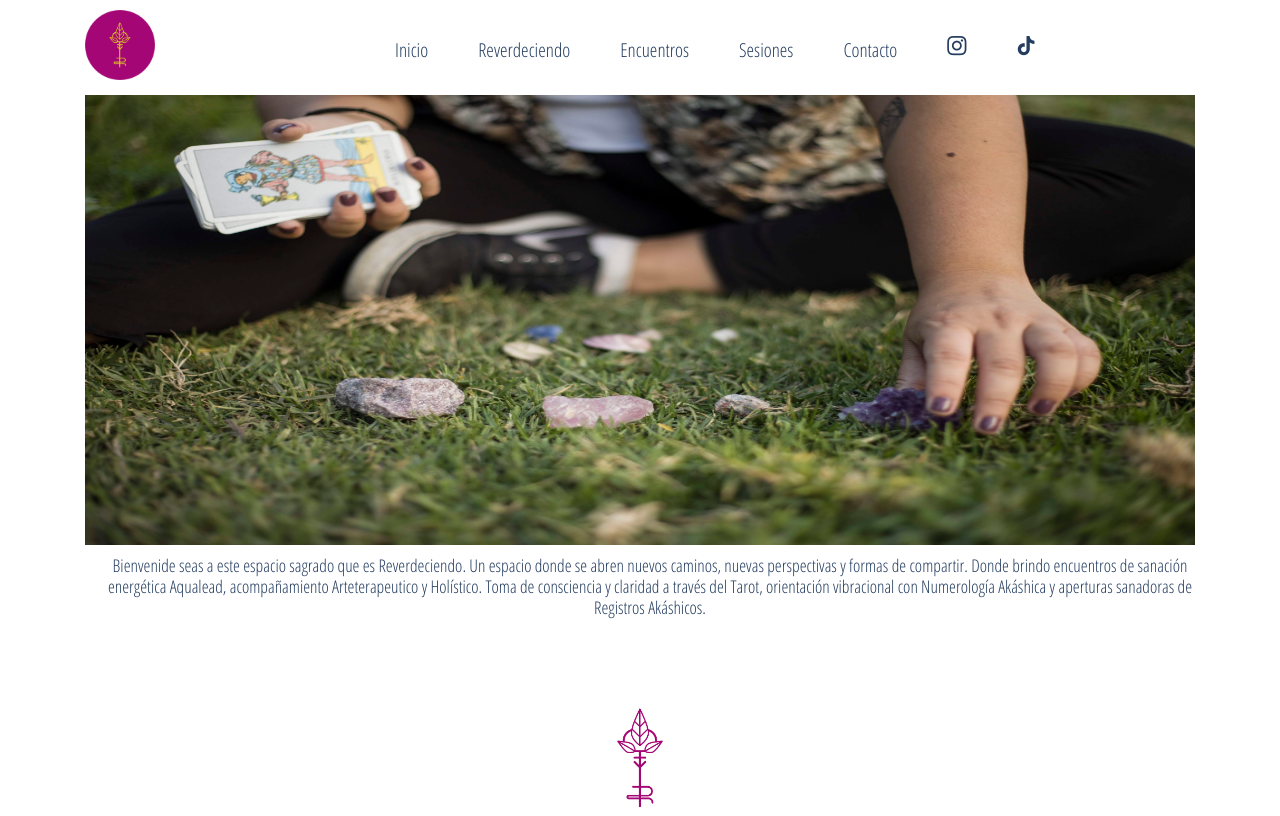
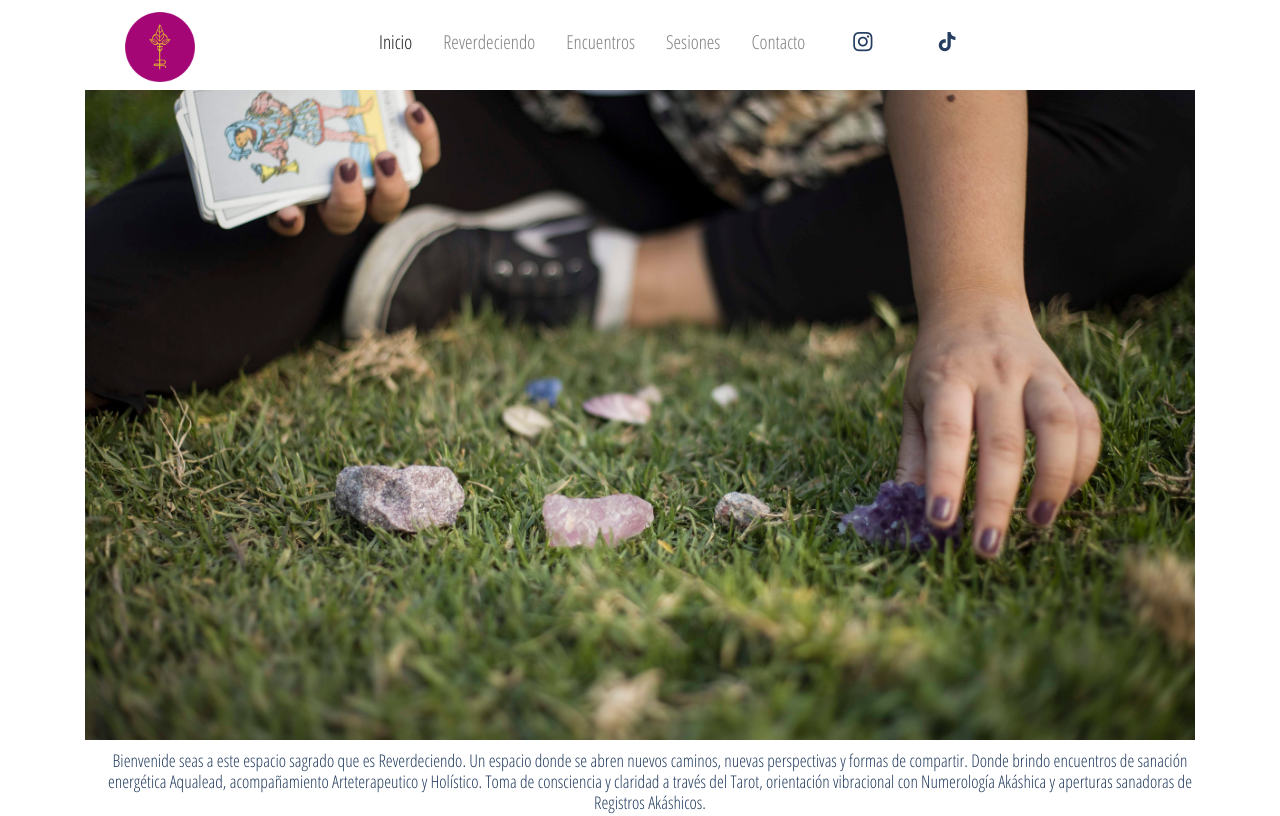
Before and after one commit to brancmi/proyecto-reverdeciendo, a website: page index.html in a window 1280 px wide. Shown: the top 816 px of the page. Drawn offline with nearby package versions, Linux system fonts and the light colour scheme; files whose address does not match are found by name.

Commit message:
Detalles navbar

```diff
--- a/index.html
+++ b/index.html
@@ -12,28 +12,54 @@
         <script src="https://maxcdn.bootstrapcdn.com/bootstrap/4.5.2/js/bootstrap.min.js"></script>
         <link href="https://fonts.googleapis.com/css2?family=Open+Sans+Condensed:wght@300&display=swap" rel="stylesheet">
         <link href="https://fonts.googleapis.com/css2?family=Open+Sans:ital@1&display=swap" rel="stylesheet">
+        <link rel="stylesheet" href="https://cdnjs.cloudflare.com/ajax/libs/font-awesome/4.7.0/css/font-awesome.min.css">
         <link rel="stylesheet" type="text/css" href="css/animate.min.css"/>
         <link rel="stylesheet" href="css/icons.css" type="text/css"/>
         <link rel="stylesheet" href="css/main.css"/>
+        <!-- Global site tag (gtag.js) - Google Analytics -->
+        <script async src="https://www.googletagmanager.com/gtag/js?id=GA_MEASUREMENT_ID"></script>
+        <script>
+        window.dataLayer = window.dataLayer || [];
+        function gtag(){dataLayer.push(arguments);}
+        gtag('js', new Date());
+
+        gtag('config', 'GA_MEASUREMENT_ID');
+        </script>
     </head>
     <body>
-        <header>
+        <button type="button" class="container mobile-nav-toggle d-lg-none">
+            <i class="fa fa-bars"></i>
+        </button>
+        <header id="header" class="fixed-top">
             <div class="container">
                 <div class="row">
                     <div class="col-sm-3"><img class="logo" src="imagenes/marcadeagua1.png" alt="Logo reverdeciendo"></div>
-                    <nav class="col-md-9">
-                        <div class="d-lg-block">
-                            <ul>
-                            <li><a href="pages/inicio.html">Inicio</a></li>
-                            <li><a href="pages/reverdeciendo.html">Reverdeciendo</a></li>
-                            <li><a href="pages/encuentros.html">Encuentros</a></li>
-                            <li><a href="pages/sesiones.html">Sesiones</a></li>
-                            <li><a href="pages/contacto.html">Contacto</a></li>
-                            <li><a href="https://www.instagram.com/_reverdeciendo_/?hl=es-la" i class="icon-instagram2" target="_blank"></a></li>
-                            <li><a href="https://www.tiktok.com/@_reverdeciendo_?_d=secCgsIARCbDRgBIAIoARI%2BCjx1Gkbl8J%2F0TC7P5CX8uv1TKlzaCNfv8q63Ibkmxpsezemn1geYGLMRvux3AKbTAZVwyOWnA7GoGwgWdFsaAA%3D%3D&language=es&sec_uid=MS4wLjABAAAAo_GckVziKlAVBhkOfNA5tjb5lbwTlVe_L70vkhQNqgly6c7XfAXQXBJi3i-FjbIy&share_app_name=musically&timestamp=1590245415&u_code=d7lj18d5h03kki&user_id=6726673657580389381&utm_campaign=client_share&utm_medium=android&utm_source=whatsapp&source=h5_m" i class="icon-tiktok target="_blank></a></li>
-                            </ul>
+                    <nav class="navbar navbar-expand-lg navbar-light bg-white">
+                        <button class="navbar-toggler navbar__nav" type="button" data-toggle="collapse" data-target="#navbarNav" aria-controls="navbarNav" aria-expanded="false" aria-label="Toggle navigation">
+                          <span class="navbar-toggler-icon"></span>
+                        </button>
+                        <div class="collapse navbar-collapse" id="navbarNav" class="d-lg-block">
+                          <ul class="navbar-nav">
+                            <li class="nav-item active li-nav">
+                              <a class="nav-link" href="pages/inicio.html">Inicio</a>
+                            </li>
+                            <li class="nav-item li-nav">
+                              <a class="nav-link" href="pages/reverdeciendo.html">Reverdeciendo</a>
+                            </li>
+                            <li class="nav-item li-nav">
+                              <a class="nav-link" href="pages/encuentros.html">Encuentros</a>
+                            </li>
+                            <li class="nav-item li-nav">
+                                <a class="nav-link" href="pages/sesiones.html">Sesiones</a>
+                              </li>
+                              <li class="nav-item li-nav">
+                                <a class="nav-link" href="pages/contacto.html">Contacto</a>
+                              </li>
+                              <li class="nav-item"><a href="https://www.instagram.com/_reverdeciendo_/?hl=es-la" i class="icon-instagram2" target="_blank"></a></li>
+                              <li class="nav-item"><a href="https://www.tiktok.com/@_reverdeciendo_?_d=secCgsIARCbDRgBIAIoARI%2BCjx1Gkbl8J%2F0TC7P5CX8uv1TKlzaCNfv8q63Ibkmxpsezemn1geYGLMRvux3AKbTAZVwyOWnA7GoGwgWdFsaAA%3D%3D&language=es&sec_uid=MS4wLjABAAAAo_GckVziKlAVBhkOfNA5tjb5lbwTlVe_L70vkhQNqgly6c7XfAXQXBJi3i-FjbIy&share_app_name=musically&timestamp=1590245415&u_code=d7lj18d5h03kki&user_id=6726673657580389381&utm_campaign=client_share&utm_medium=android&utm_source=whatsapp&source=h5_m" i class="icon-tiktok target="_blank></a></li>
+                          </ul>
                         </div>
-                    </nav>
+                      </nav>
                 </div>
             </div>
         </header>
@@ -41,7 +67,7 @@
             <!-- Seccion Inicio -->
             <div class="container">
                 <div class="row">
-                    <div class="col-md-12"><img src="imagenes/daninicio2.jpg" alt="ImagenInicio" width="100%" height="450px"></div>
+                    <div class="col-md-12"><img src="imagenes/daninicio2.jpg" alt="ImagenBienvenida" class="img-responsive"></div>
                 </div>
             </div>
             <!-- Seccion Inic -->
@@ -148,5 +174,6 @@
         <footer class="container-fluid text__styles">
             <div class="row text__styles col-md-12"><p> Copyright &copy; Reverdeciendo 2020 </p></div>
         </footer>
+        <a href="#" class="back-to-top"><i class="fa fa-chevron-up"></i></a>
     </body>
 </html>
--- a/scss/_variables.scss
+++ b/scss/_variables.scss
@@ -3,7 +3,7 @@ $color-grape: #a40775;
 $color-ligth-blue: #415a7c;
 $color-indigo: #233c5f;
 $color-blue-nigth: #0D1D33;
-$color-peach: #f3e7bd;
+$color-peach: #696864;
 $color-yellow: #ddc458;
 
 //Fonts//
@@ -19,7 +19,7 @@ $font-size-extra: 2.0rem;
 //Screen sizes//
 $screen_small: "576px";
 $screen_medium: "768px";
-$screen_large: "992px";
+$screen_large: "991px";
 $screen_xlarge: "1200px";
 
 $mobile: "only screen and (max-width: #{$screen_small - 1})";
--- a/scss/components/_global.scss
+++ b/scss/components/_global.scss
@@ -1,6 +1,11 @@
 *{
 	margin:0px;
 	padding: 0px;
+}
+
+a:hover{
+    color: $color-grape;
+    text-decoration: none;
 }
 
 .btn {
@@ -29,11 +34,27 @@
     background-color: $color-yellow;
 }
 
+.container {
+    width: 100%;
+    padding-right: 15px;
+    padding-left: 15px;
+    margin-right: auto;
+    margin-left: auto;
+    min-width: $screen_small;
+}
+
 .creativ__section{
     position: absolute;
     margin-left: 500px;
     margin-top: 50px;
     color:$color-indigo;
+}
+
+.fixed-top{
+    position:fixed;
+    top: 0;
+    right: 0;
+    left:0;
 }
 
 footer{
@@ -68,6 +89,14 @@ footer{
     }
 }
 
+#header{
+    height: 90px;
+    padding: 2px 0;
+    max-width: $screen_large;
+    background: #fff;
+    transition: all 0.5s
+}
+
 .h__divider{
     margin-top:10px;
     margin-bottom:10px;
@@ -81,6 +110,11 @@ footer{
     margin: 80px auto;
     width: 6%;
     border-top: 3px solid $color-yellow;
+}
+
+.img-responsive{
+    width: 100%;
+    height: auto;
 }
 
 .llave__imag{
@@ -99,11 +133,11 @@ li {
     font-size: 1.2rem;
     color: $color-indigo;
     list-style: none;
+    padding-right: 15px;
+}
 
-    a:hover{
-        color: $color-grape;
-        text-decoration: none;
-    }
+.li-nav{
+    padding-top: 8px;
 }
 
 .link-social{
@@ -114,6 +148,26 @@ li {
     display: inline-block;
     text-align: center;
     color: $color-blue-nigth;
+}
+
+.logo{
+    padding-left: 40px;
+}
+
+.navbar__nav{
+    position: fixed;
+    right: 90px;
+    top: 25px;
+    z-index: 9998;
+    border: 0;
+    background: none;
+    font-size: 24px;
+    transition: all 0.4s;
+    outline: none !important;
+    line-height: 1;
+    cursor: pointer;
+    text-align: right;
+    border-radius: 5px;
 }
 
 .text__styles{
```
Also changed, not shown: css/main.css.
